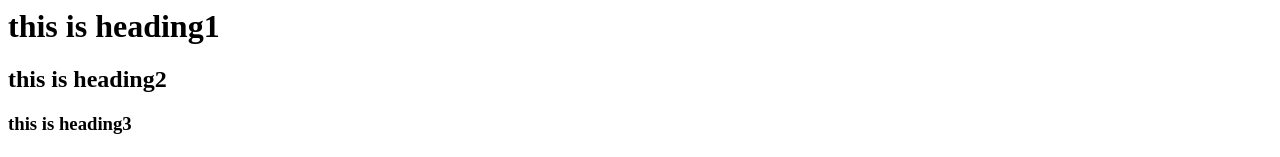
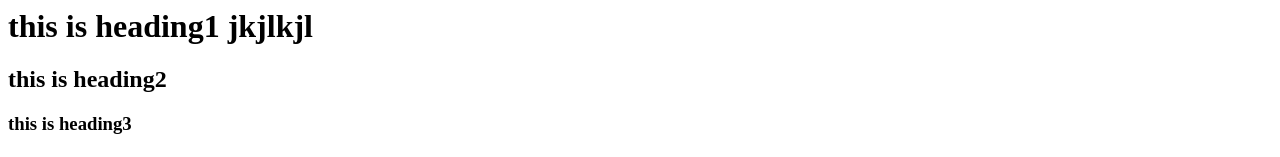
Before and after one commit to Alaahamada777/section6, a plain HTML site: page index.html in a window 1280 px wide. Shown: the top 157 px of the page. Drawn offline with Linux system fonts and the light colour scheme.

Commit message:
Update index.html

```diff
--- a/index.html
+++ b/index.html
@@ -4,7 +4,7 @@
 
     </head>
     <body>
-    <h1>this is heading1</h1>
+    <h1>this is heading1 jkjlkjl</h1>
     <h2>this is heading2</h2>
     <h3>this is heading3</h3>
     <h4>this is heading4</h4>
```
